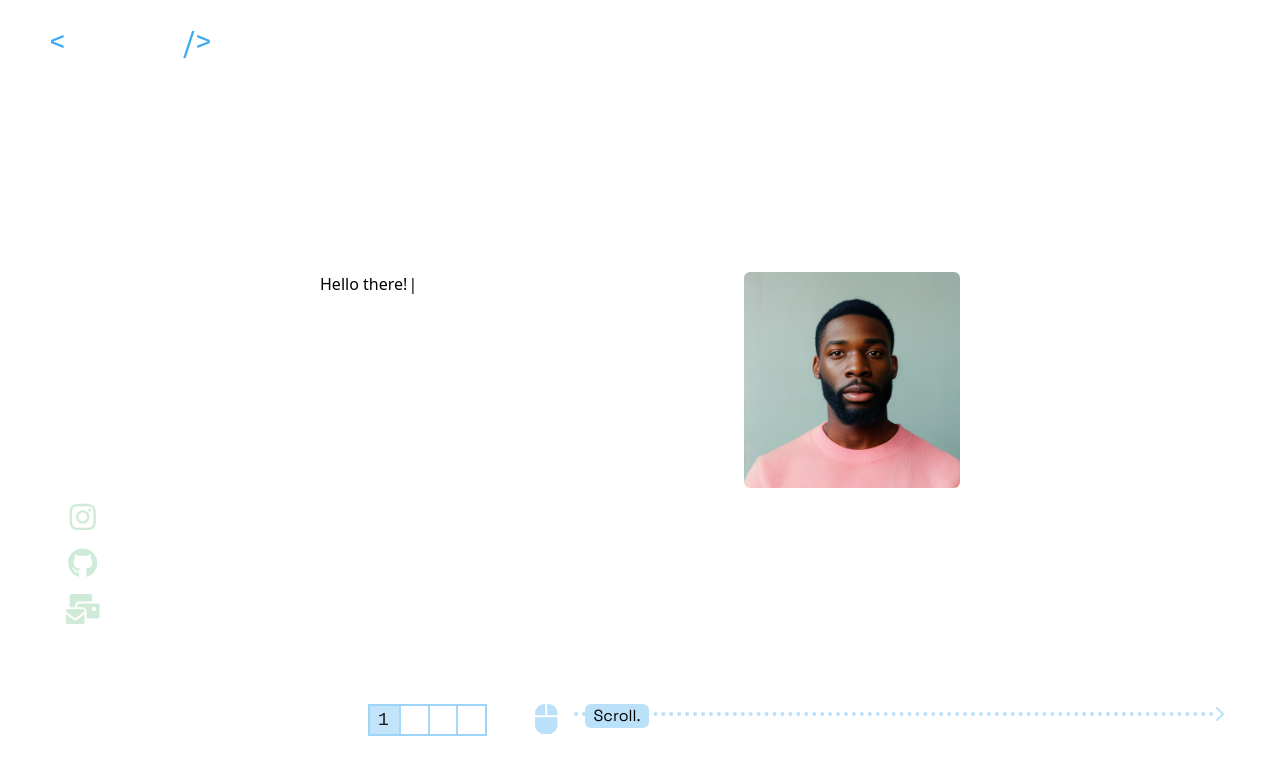
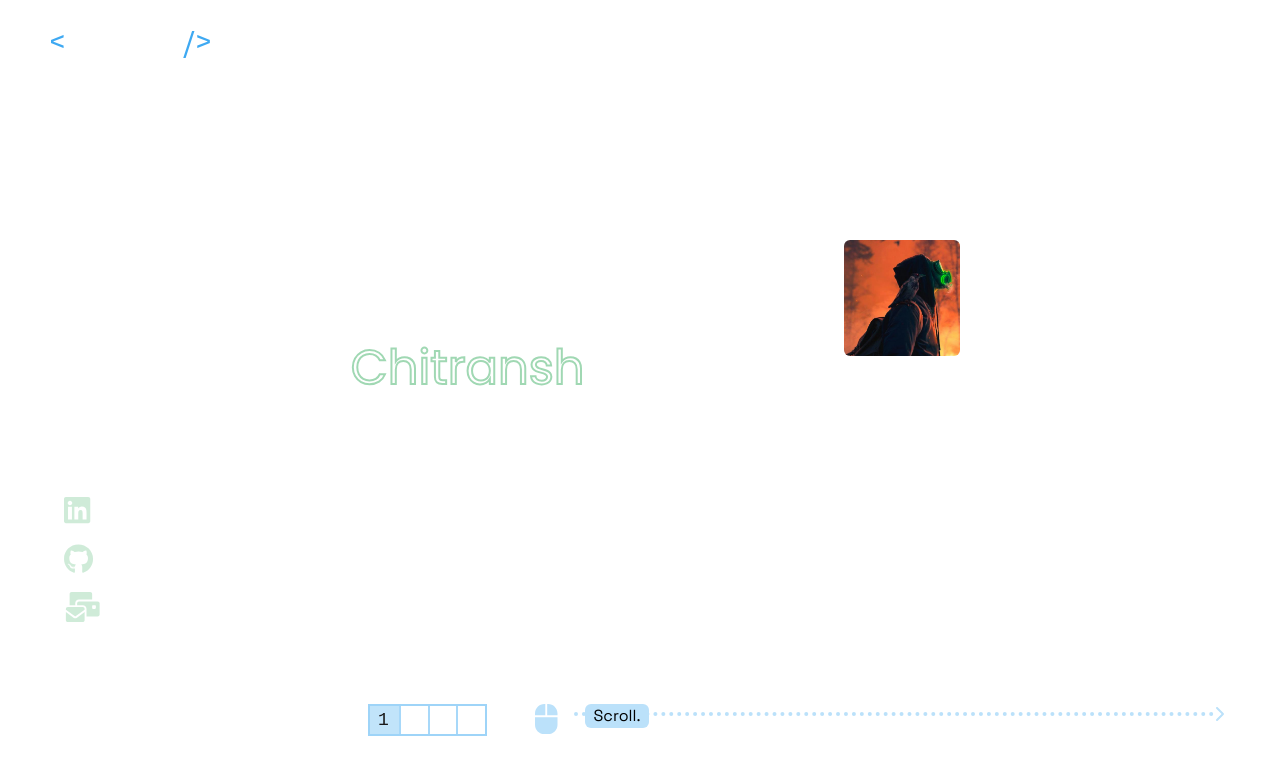
Before and after one commit to cskartikey/freelance, a Next.js app: page /team/Chitransh in a window 1280 px wide. Shown: the top 774 px of the page. Built offline with nearby package versions, Linux system fonts and the light colour scheme; a web font is replaced by a local one.

Commit message:
Added Content (3/n) & Further Optimization

```diff
--- a/components/AboutScroll.tsx
+++ b/components/AboutScroll.tsx
@@ -39,7 +39,7 @@ function AboutScroll() {
 
     let to = gsap.to(scrollArr, {
       xPercent: () => -100 * (scrollArr.length - 1),
-      ease: "none",
+      ease: 'none',
       scrollTrigger: {
         start: 'top top',
         trigger: triggerRef.current,
--- a/css/globals.css
+++ b/css/globals.css
@@ -9,3 +9,11 @@
 .craft-anim {
   -webkit-text-stroke: 2px #9376e0;
 }
+
+.stroke-team {
+  -webkit-text-stroke: 2px #A0D8B3;
+}
+
+.stroke-contact {
+  -webkit-text-stroke: 2px #F99B7D;
+}
--- a/pages/team/Chitransh.tsx
+++ b/pages/team/Chitransh.tsx
@@ -1,13 +1,17 @@
 import { type NextPage } from 'next'
 import Head from 'next/head'
 import Image from 'next/image'
-import Typewriter from 'typewriter-effect'
-import dummyAvatar from '../../assets/png/avatar.jpg'
+import Link from 'next/link'
+import chitranshAvatar from '../../assets/png/chitransh.jpg'
 import { FontAwesomeIcon } from '@fortawesome/react-fontawesome'
-import { faInstagram, faGithub } from '@fortawesome/free-brands-svg-icons'
+import {
+  faInstagram,
+  faGithub,
+  faLinkedin,
+} from '@fortawesome/free-brands-svg-icons'
 import { faEnvelopesBulk } from '@fortawesome/free-solid-svg-icons'
 
-const TeamMember: NextPage = () => {
+const Chitransh: NextPage = () => {
   return (
     <>
       <Head>
@@ -15,53 +19,65 @@ const TeamMember: NextPage = () => {
       </Head>
       <section className="w-screen">
         <div className="flex gap-6 absolute top-1/2 left-1/2 -translate-x-1/2 -translate-y-1/2">
-          <div className="flex flex-col gap-16 max-w-[400px]">
-            <Typewriter
-              onInit={(typewriter) => {
-                typewriter.typeString('Hello there!').start()
-              }}
-              options={{
-                wrapperClassName: 'team-typewriter-text-wrapper',
-                cursorClassName:
-                  'team-typewriter-cursor-wrapper Typewriter__cursor',
-              }}
-            />
-            <p className="text-white text-base font-Poppins">
-              I am Thearcane. I started coding when I was 13 years old. From
-              then I learned about 7 programming and still learning new skills.
-              I started making games and got into godot and then my passion for
-              coding finally began. Skills I developed include NextJs,
-              ElectronJS, Chakra UI, ReactJS, and NodeJS.
+          <div className="flex flex-col gap-16 max-w-[550px]">
+            <div className="font-Space-Grotesk text-4xl text-white">
+              Hi There!
+            </div>
+            <p className="text-white text-lg font-Poppins">
+              I'm <span className="stroke-team text-transparent text-5xl">Chitransh</span> Verma, a passionate programmer who began this journey at
+              13. From game development in Godot to specializing in web
+              technologies like Next.js, Electron.js, Chakra UI, React.js, and
+              Node.js, I've continuously honed my skills. With a drive for
+              excellence, I thrive on challenges and to strive for excellence in
+              every project I undertake.
             </p>
           </div>
           <div className="flex flex-col max-w-[400px] w-full items-center gap-2">
             <Image
-              src={dummyAvatar}
+              src={chitranshAvatar}
               alt={'people'}
               className="w-full h-auto max-w-[250px] rounded-md pointer-events-none"
             />
             <h3 className="text-white opacity-[0.5] text-2xl font-Space-Grotesk font-bold">
-              Vice President
+              Web-Developer
             </h3>
           </div>
         </div>
       </section>
       <div className="absolute flex flex-col gap-4 left-[5%] bottom-[22vh]">
+        <Link
+          href="https://www.linkedin.com/in/thearcane"
+          rel="noopener noreferrer"
+          target="_blank"
+        >
           <FontAwesomeIcon
-          icon={faInstagram}
+            icon={faLinkedin}
             className="text-[#A0D8B3] text-3xl opacity-[0.5] cursor-pointer"
           />
+        </Link>
+        <Link
+          href="https://github.com/AnonymousXC"
+          rel="noopener noreferrer"
+          target="_blank"
+        >
           <FontAwesomeIcon
             icon={faGithub}
             className="text-[#A0D8B3] text-3xl opacity-[0.5] cursor-pointer"
           />
+        </Link>
+        <Link
+          href="mailto:vermachitransh12@gmail.com"
+          rel="noopener noreferrer"
+          target="_blank"
+        >
           <FontAwesomeIcon
             icon={faEnvelopesBulk}
             className="text-[#A0D8B3] text-3xl opacity-[0.5] cursor-pointer"
           />
+        </Link>
       </div>
     </>
   )
 }
 
-export default TeamMember
+export default Chitransh
--- a/pages/team/Kartikey.tsx
+++ b/pages/team/Kartikey.tsx
@@ -1,33 +1,30 @@
 import { type NextPage } from 'next'
 import Head from 'next/head'
 import Image from 'next/image'
-import Typewriter from 'typewriter-effect'
-import dummyAvatar from '../../assets/png/avatar.jpg'
+import Link from 'next/link'
+import kartikeyAvatar from '../../assets/png/kartikey.png'
 import { FontAwesomeIcon } from '@fortawesome/react-fontawesome'
-import { faInstagram, faGithub } from '@fortawesome/free-brands-svg-icons'
+import {
+  faInstagram,
+  faGithub,
+  faLinkedin,
+} from '@fortawesome/free-brands-svg-icons'
 import { faEnvelopesBulk } from '@fortawesome/free-solid-svg-icons'
 
-const TeamMember: NextPage = () => {
+const Kartikey: NextPage = () => {
   return (
     <>
       <Head>
         <title>Team</title>
       </Head>
       <section className="w-screen">
-        <div className="flex gap-6 absolute top-1/2 left-1/2 -translate-x-1/2 -translate-y-1/2">
+        <div className="flex gap-6 absolute top-1/2 left-1/2 -translate-x-1/2 -translate-y-1/2 space-x-7">
           <div className="flex flex-col gap-16 max-w-[400px]">
-            <Typewriter
-              onInit={(typewriter) => {
-                typewriter.typeString('Hi there!').start()
-              }}
-              options={{
-                wrapperClassName: 'team-typewriter-text-wrapper',
-                cursorClassName:
-                  'team-typewriter-cursor-wrapper Typewriter__cursor',
-              }}
-            />
-            <p className="text-white text-base font-Poppins">
-              I am Kartikey S. Chauhan. I have experience working as a fullstack
+            <div className="font-Space-Grotesk text-4xl text-white">
+              Hi There!
+            </div>
+            <p className="text-white text-lg font-Poppins">
+              I am <span className="stroke-team text-transparent text-5xl">Kartikey</span> S. Chauhan. I have experience working as a fullstack
               developer and have had the opportunity to work with a variety of
               technologies. I've worked on Android projects and have also worked
               with Python. Some of my strengths include working with React JS,
@@ -36,32 +33,50 @@ const TeamMember: NextPage = () => {
           </div>
           <div className="flex flex-col max-w-[400px] w-full items-center gap-2">
             <Image
-              src={dummyAvatar}
+              src={kartikeyAvatar}
               alt={'people'}
               className="w-full h-auto max-w-[250px] rounded-md pointer-events-none"
             />
             <h3 className="text-white opacity-[0.5] text-2xl font-Space-Grotesk font-bold">
-              President
+              Web-Developer
             </h3>
           </div>
         </div>
       </section>
       <div className="absolute flex flex-col gap-4 left-[5%] bottom-[22vh]">
+        <Link
+          href="https://linkedin.com/in/kartikey-chauhan-894a87271"
+          rel="noopener noreferrer"
+          target="_blank"
+        >
           <FontAwesomeIcon
-          icon={faInstagram}
+            icon={faLinkedin}
             className="text-[#A0D8B3] text-3xl opacity-[0.5] cursor-pointer"
           />
+        </Link>
+        <Link
+          href="https://github.com/cskartikey"
+          rel="noopener noreferrer"
+          target="_blank"
+        >
           <FontAwesomeIcon
             icon={faGithub}
             className="text-[#A0D8B3] text-3xl opacity-[0.5] cursor-pointer"
           />
+        </Link>
+        <Link
+          href="mailto:skartikey314@gmail.com"
+          rel="noopener noreferrer"
+          target="_blank"
+        >
           <FontAwesomeIcon
             icon={faEnvelopesBulk}
             className="text-[#A0D8B3] text-3xl opacity-[0.5] cursor-pointer"
           />
+        </Link>
       </div>
     </>
   )
 }
 
-export default TeamMember
+export default Kartikey
--- a/pages/team/Utkarsh.tsx
+++ b/pages/team/Utkarsh.tsx
@@ -1,13 +1,13 @@
 import { type NextPage } from 'next'
 import Head from 'next/head'
 import Image from 'next/image'
-import Typewriter from 'typewriter-effect'
+import Link from 'next/link'
 import dummyAvatar from '../../assets/png/avatar.jpg'
 import { FontAwesomeIcon } from '@fortawesome/react-fontawesome'
-import { faInstagram, faGithub } from '@fortawesome/free-brands-svg-icons'
+import { faLinkedin, faGithub } from '@fortawesome/free-brands-svg-icons'
 import { faEnvelopesBulk } from '@fortawesome/free-solid-svg-icons'
 
-const TeamMember: NextPage = () => {
+const Utkarsh: NextPage = () => {
   return (
     <>
       <Head>
@@ -15,24 +15,17 @@ const TeamMember: NextPage = () => {
       </Head>
       <section className="w-screen">
         <div className="flex gap-6 absolute top-1/2 left-1/2 -translate-x-1/2 -translate-y-1/2">
-          <div className="flex flex-col gap-16 max-w-[400px]">
-            <Typewriter
-              onInit={(typewriter) => {
-                typewriter.typeString('Hey there!').start()
-              }}
-              options={{
-                wrapperClassName: 'team-typewriter-text-wrapper',
-                cursorClassName:
-                  'team-typewriter-cursor-wrapper Typewriter__cursor',
-              }}
-            />
-            <p className="text-white text-base font-Poppins">
-              I am K. Utkarsh. I have around 4 years of experience in Graphics
-              Designing. Being fascinated by web development, the creative side
-              of mine paid off to make me a skilled Designer. I am proficient in
-              GIMP, Figma, Krita, Inkscape, Photoshop and AfterEffects. I’m the
-              one responsible for making your website’s designs truly
-              magnificent.
+          <div className="flex flex-col gap-16 max-w-[550px]">
+            <div className="font-Space-Grotesk text-4xl text-white">
+              Hi There!
+            </div>
+            <p className="text-white text-lg font-Poppins">
+              I am <span className="stroke-team text-transparent text-5xl">Kunwar</span> Utkarsh. I have around 4 years of experience in
+              Graphics Designing. Being fascinated by web development, the
+              creative side of mine paid off to make me a skilled Designer. I am
+              proficient in GIMP, Figma, Krita, Inkscape, Photoshop and
+              AfterEffects. I’m the one responsible for making your website’s
+              designs truly magnificent.
             </p>
           </div>
           <div className="flex flex-col max-w-[400px] w-full items-center gap-2">
@@ -48,21 +41,39 @@ const TeamMember: NextPage = () => {
         </div>
       </section>
       <div className="absolute flex flex-col gap-4 left-[5%] bottom-[22vh]">
+        <Link
+          href="https://linkedin.com/in/k-utkarsh-21072b273"
+          rel="noopener noreferrer"
+          target="_blank"
+        >
           <FontAwesomeIcon
-          icon={faInstagram}
+            icon={faLinkedin}
             className="text-[#A0D8B3] text-3xl opacity-[0.5] cursor-pointer"
           />
+        </Link>
+        <Link
+          href="https://github.com/mk-utkarsh"
+          rel="noopener noreferrer"
+          target="_blank"
+        >
           <FontAwesomeIcon
             icon={faGithub}
             className="text-[#A0D8B3] text-3xl opacity-[0.5] cursor-pointer"
           />
+        </Link>
+        <Link
+          href="mailto:kunwar15utkarsh@gmail.com"
+          rel="noopener noreferrer"
+          target="_blank"
+        >
           <FontAwesomeIcon
             icon={faEnvelopesBulk}
             className="text-[#A0D8B3] text-3xl opacity-[0.5] cursor-pointer"
           />
+        </Link>
       </div>
     </>
   )
 }
 
-export default TeamMember
+export default Utkarsh
```
Also changed, not shown: components/ContactScroll.tsx (+9 -3 lines), components/TeamScroll.tsx (+8 -2 lines), pages/contact/2.tsx (+7 -5 lines), pages/contact/index.tsx (+2 -11 lines), pages/team/index.tsx (+1 -11 lines), assets/png/chitransh.jpg (added), assets/png/kartikey.png (added). Lines whose indentation alone changed are shown as unchanged.
